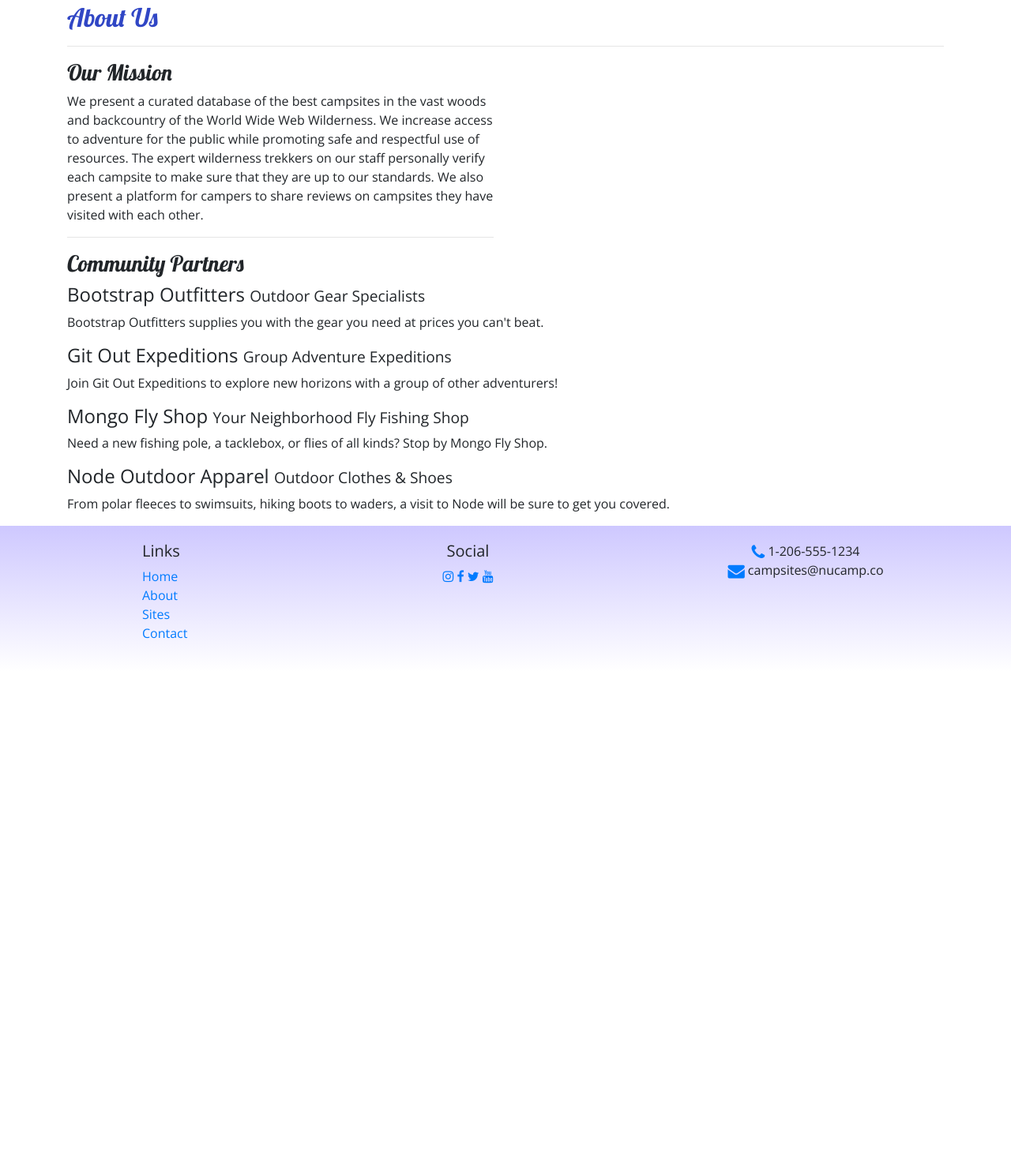
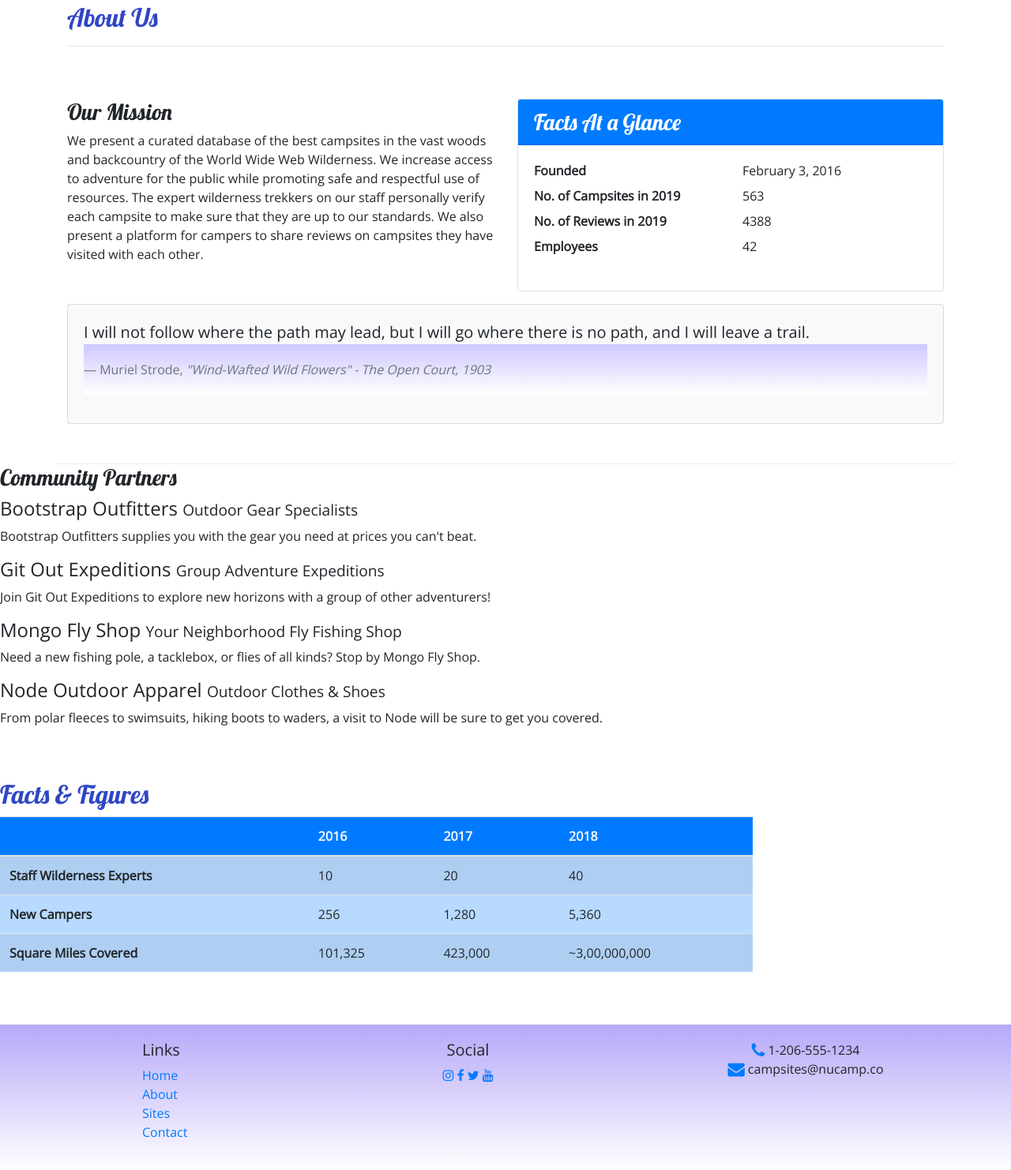
Before and after one commit to deepa/nucamp-bootstrap, a website: page aboutus.html in a window 1280 px wide. Shown: the part 279-1761 px from the top of the page at 79% size. Before the commit the page ends 1129 px from the top, so only its background shows below. Drawn offline with nearby package versions, Linux system fonts and the light colour scheme.

Commit message:
adding table and card

```diff
--- a/aboutus.html
+++ b/aboutus.html
@@ -82,8 +82,8 @@
         </div>
       </div>
 
-      <div class="row">
-        <div class="col-sm-6 col-xs">
+      <div class="row row-content">
+        <div class="col-sm-6">
           <h3>Our Mission</h3>
           <p>
             We present a curated database of the best campsites in the vast
@@ -94,7 +94,35 @@
             to our standards. We also present a platform for campers to share
             reviews on campsites they have visited with each other.
           </p>
-          <hr />
+        </div>
+        <div class="col-sm-6">
+          <div class="card">
+            <h3 class="card-header bg-primary text-white">Facts At a Glance</h3>
+            <div class="card-body">
+              <dl class="row">
+                <dt class="col-6">Founded</dt>
+                <dd class="col-6">February 3, 2016</dd>
+                <dt class="col-6">No. of Campsites in 2019</dt>
+                <dd class="col-6">563</dd>
+                <dt class="col-6">No. of Reviews in 2019</dt>
+                <dd class="col-6">4388</dd>
+                <dt class="col-6">Employees</dt>
+                <dd class="col-6">42</dd>
+              </dl>
+            </div>
+          </div>
+        </div>
+        <div class="col">
+                <div class="card card-body bg-light mt-3">
+                    <blockquote class="blockquote">
+                        <p class="mb-0">I will not follow where the path may lead, but I will go where there is no path, and I will leave a trail.</p>
+                        <footer class="blockquote-footer">Muriel Strode,
+                            <cite title="Source Title">"Wind-Wafted Wild Flowers" -
+                            The Open Court, 1903</cite>
+                        </footer>
+                    </blockquote>
+        		</div>
+            </div>
         </div>
       </div>
 
@@ -129,7 +157,45 @@
       </div>
     </div>
 
-    <footer>
+    <div class="row row-content">
+            <div class="col-sm-9">
+            	<h2>Facts &amp; Figures</h2>
+            	<div class="table-responsive">
+               	    <table class="table table-striped">
+	                <thead>
+	                    <tr class="bg-primary text-light">
+	                        <th></th>
+	                        <th>2016</th>
+	                        <th>2017</th>
+	                        <th>2018</th>
+	                    </tr>
+                    	</thead>
+	                <tbody class="table-primary">
+                            <tr>
+                                <th>Staff Wilderness Experts</th>
+                                <td>10</td>
+                                <td>20</td>
+                                <td>40</td>
+                            </tr>
+                            <tr>
+                                <th>New Campers</th>
+                                <td>256</td>
+                                <td>1,280</td>
+                                <td>5,360</td>
+                            </tr>
+                            <tr>
+                                <th>Square Miles Covered</th>
+                                <td>101,325</td>
+                                <td>423,000</td>
+                                <td>~3,00,000,000</td>
+                            </tr>
+                        </tbody>
+                    </table>
+                </div>
+            </div>
+       </div>
+
+    <footer class="site-footer">
       <div class="container">
         <div class="row">
           <div class="col-4 col-sm-2 offset-1">
--- a/css/styles.css
+++ b/css/styles.css
@@ -37,3 +37,8 @@ footer {
 .navbar {
   background-color: #901cad;
 }
+
+.site-footer {
+  background-image: linear-gradient(#b7a8f8, white);
+  padding: 20px 0px;
+}
```
Also changed, not shown: contactus.html (+1 -1 lines), index.html (+1 -1 lines).
